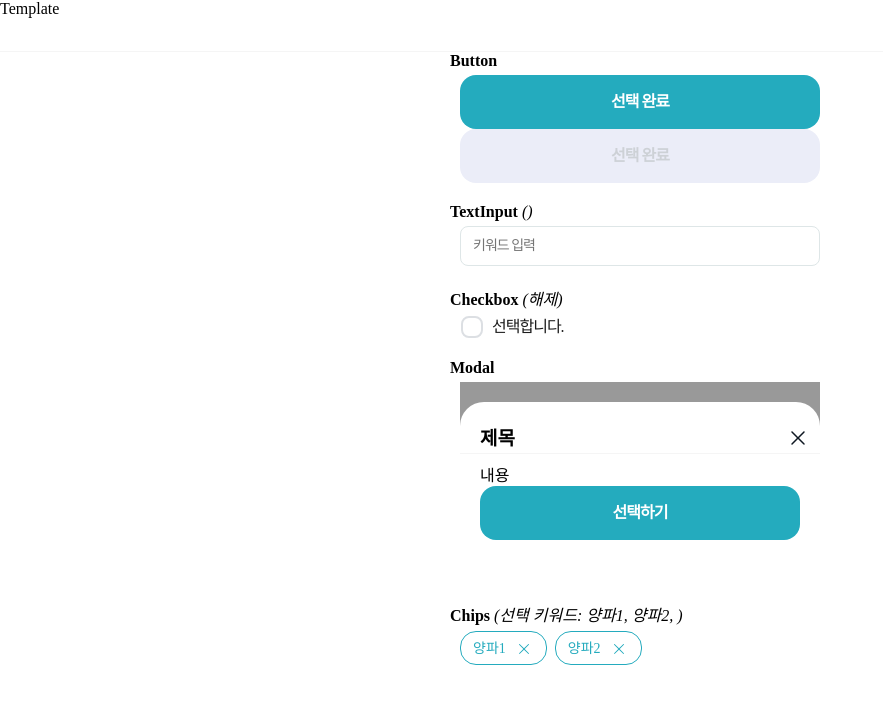
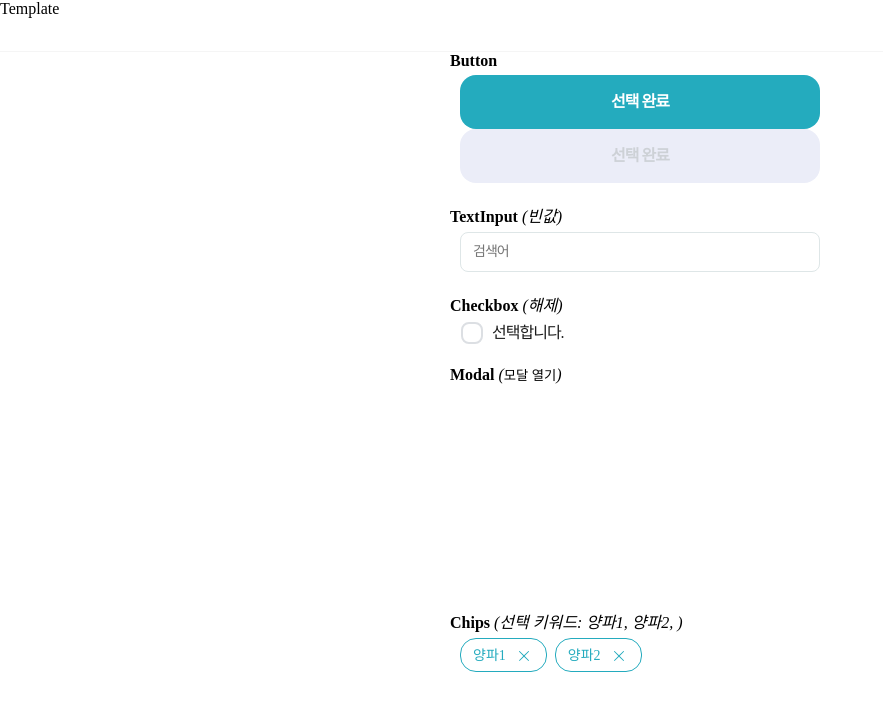
Before and after one commit to surajung/market_sample, a Next.js app: page / in a window 1280 px wide. Both pictures are taken after a click on the button "닫기". Shown: the top 710 px of the page, without its empty margins (0-883 px from the left). Built offline with nearby package versions, Linux system fonts and the light colour scheme.

Commit message:
refact: template 인터렉션 내용 추가

```diff
--- a/components/Modal/Modal.tsx
+++ b/components/Modal/Modal.tsx
@@ -1,24 +1,35 @@
-interface PropsTypes  {
+interface PropsTypes {
   isDimmed?: boolean;
   title: string;
   height: string;
   children: React.ReactNode;
+  onHandler: MouseEventHandler;
 }
 
-const Modal = ({isDimmed = true, title="타이틀", height, children}: PropsTypes) => {
+const Modal = ({
+  isDimmed = true,
+  title = "타이틀",
+  height,
+  children,
+  onHandler,
+}: PropsTypes) => {
   return (
     <section className="modal">
       {isDimmed && <div className="modal__dimmed"></div>}
-      <div className="modal__inner" style={{height:`${height}`}}>
+      <div className="modal__inner" style={{ height: `${height}` }}>
         <header className="modal__header">
           <h2>{title}</h2>
         </header>
-        <div className="modal__body">
-          {children}
-        </div>
-        <button type="button" className="modal__button--close"><span className="blind">닫기</span></button>
+        <div className="modal__body">{children}</div>
+        <button
+          type="button"
+          className="modal__button--close"
+          onClick={onHandler}
+        >
+          <span className="blind">닫기</span>
+        </button>
       </div>
     </section>
-  )
-}
+  );
+};
 export default Modal;
--- a/pages/index.tsx
+++ b/pages/index.tsx
@@ -14,6 +14,7 @@ interface Menus {
 function Index() {
   const [keyword, setKeyword] = useState("");
   const [isChecked, setIsChecked] = useState(false);
+  const [isModal, setIsModal] = useState(true);
   const [chipsList, setChipsList] = useState<Menus[]>([
     {
       id: 1,
@@ -24,8 +25,11 @@ function Index() {
       name: "양파2",
     },
   ]);
+  const onNodalClose = () => {
+    setIsModal((prev) => !prev);
+  };
   const onChipsDelete = (id: number) => {
-    console.log(id, "삭제");
+    console.log(`${id}번 삭제`);
     setChipsList(chipsList.filter((chips) => chips.id !== id));
   };
   return (
@@ -46,13 +50,13 @@ function Index() {
           </Button>
         </dd>
         <dt>
-          TextInput <i>({keyword})</i>
+          TextInput <i>({keyword ? keyword : "빈값"})</i>
         </dt>
         <dd>
           <TextInput
             id="search"
             value={keyword}
-            placeholder="키워드 입력"
+            placeholder="검색어"
             size="h40"
             maxLength={30}
             onChange={(e) => setKeyword(e.target.value)}
@@ -71,14 +75,27 @@ function Index() {
             선택합니다.
           </Checkbox>
         </dd>
-        <dt>Modal</dt>
+        <dt>
+          Modal{" "}
+          <i>
+            (
+            {isModal ? (
+              "활성화"
+            ) : (
+              <button onClick={() => onNodalClose()}>모달 열기</button>
+            )}
+            )
+          </i>
+        </dt>
         <dd style={{ position: "relative", height: "220px" }}>
-          <Modal title="제목" height="200px">
-            <div className="contents">내용</div>
-            <Button variant="primary_filled" size="h56" isFullWidth={true}>
-              선택하기
-            </Button>
-          </Modal>
+          {isModal && (
+            <Modal title="제목" height="200px" onHandler={() => onNodalClose()}>
+              <div className="contents">내용</div>
+              <Button variant="primary_filled" size="h56" isFullWidth={true}>
+                선택하기
+              </Button>
+            </Modal>
+          )}
         </dd>
         <dt>
           Chips{" "}
```
